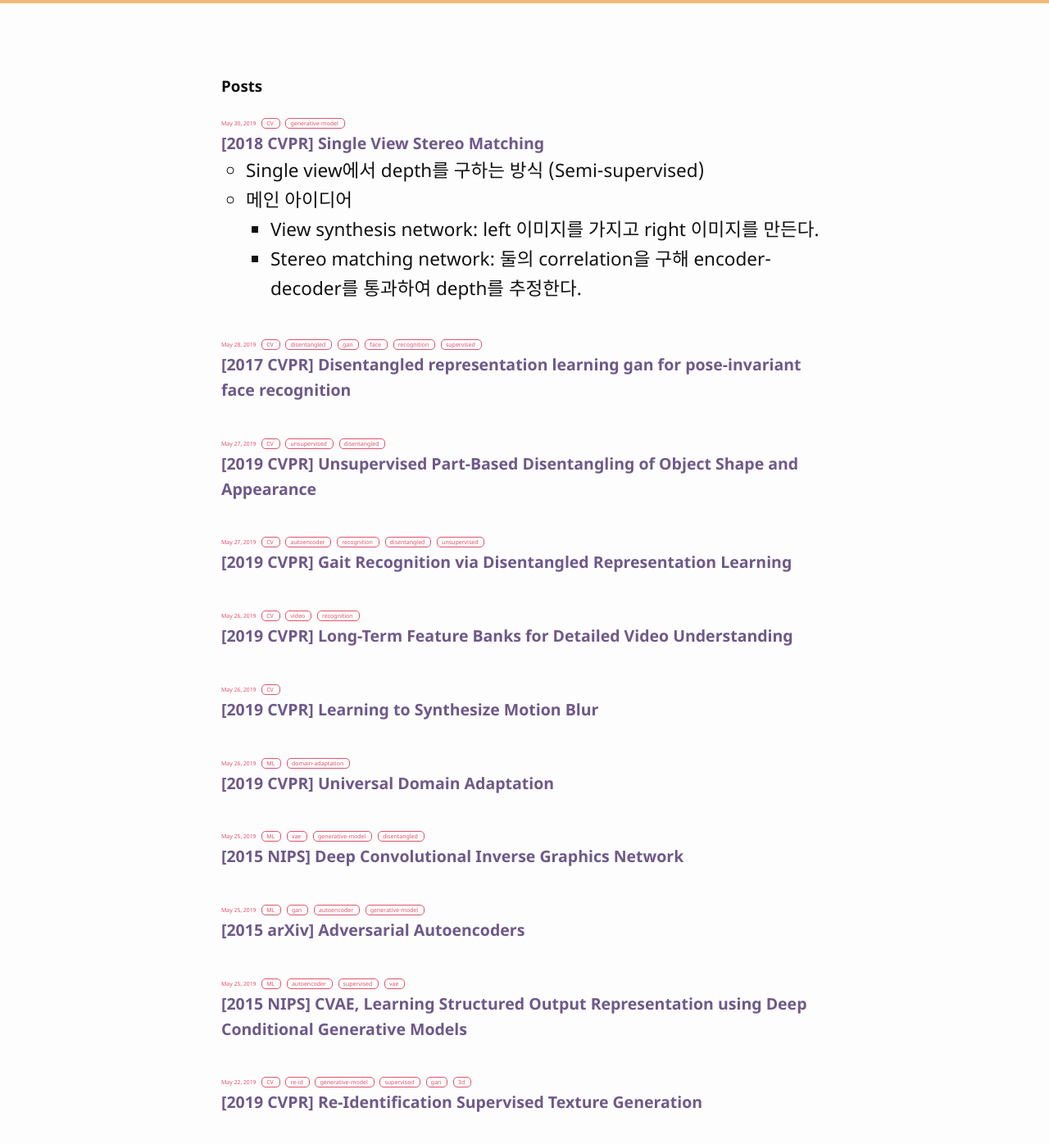
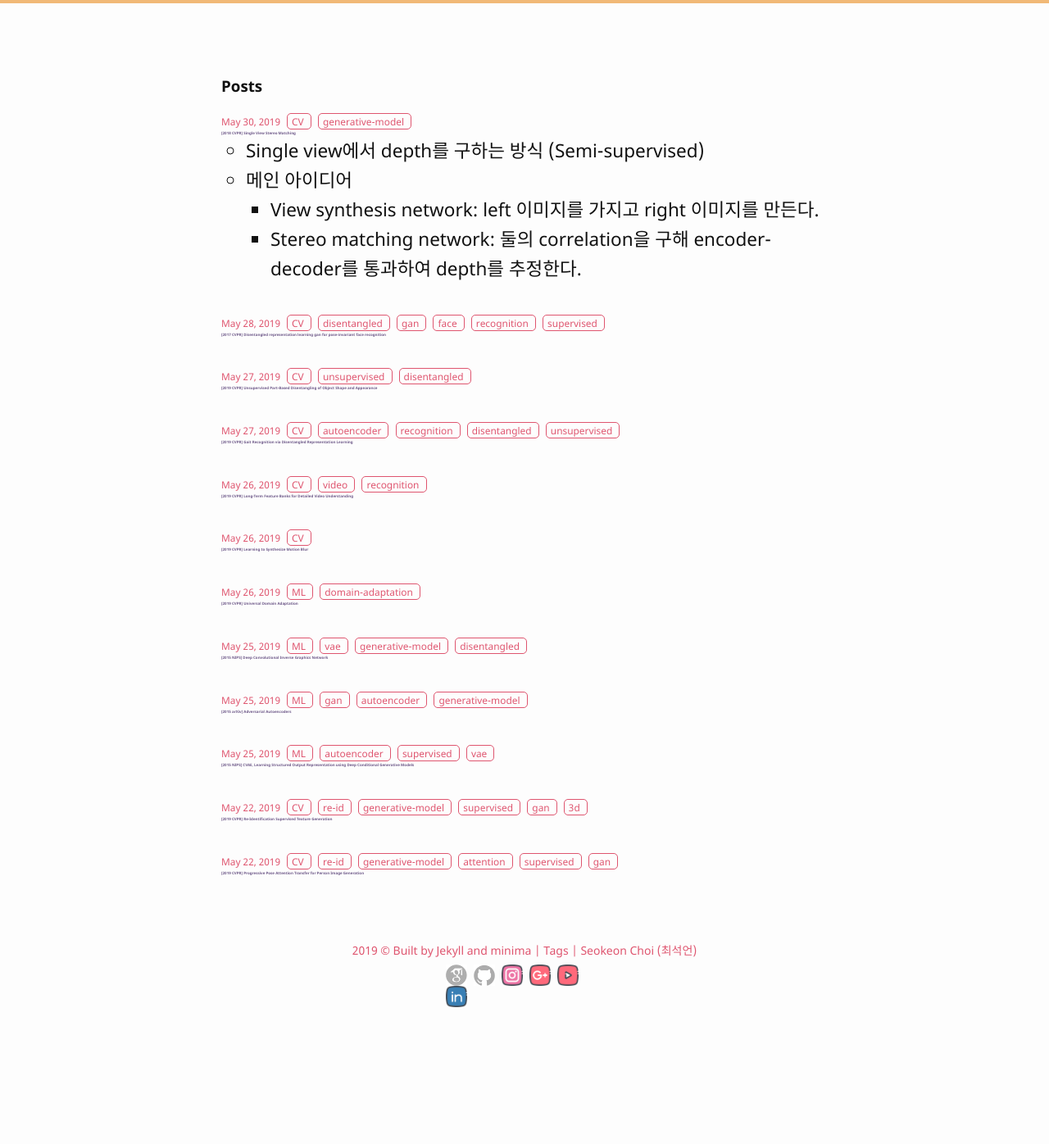
Before and after one commit to bismex/bismex.github.io, a Jekyll site: the page built from index.html, in a window 1280 px wide and 1400 px high. Shown: the top 1396 px of the window at 82% size. Built offline with Jekyll 4.4.1, drawn with Linux system fonts in a browser that asks for light colours.

Commit message:
Update _layout.scss

```diff
--- a/_sass/minima/_layout.scss
+++ b/_sass/minima/_layout.scss
@@ -179,7 +179,7 @@
 }
 
 .post-meta {
-  font-size: $small-font-size * 0.5;
+  font-size: $small-font-size * 0.85;
   color: $grey-color;
 
   a.post-tag {
@@ -199,7 +199,7 @@
 
 .post-link {
   display: block;
-  @include relative-font-size(1.30);
+  @include relative-font-size(0.30);
   font-weight: 600;
 
   font-color: #303030;
```
